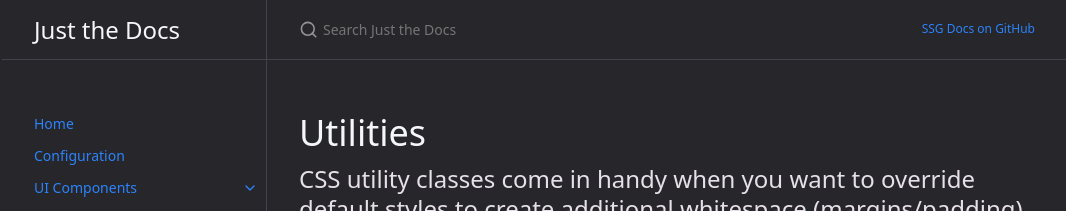
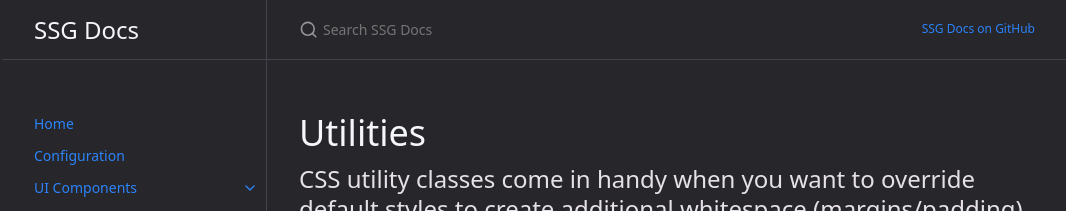
Before and after one commit to sadchikovsg/sadchikovsg.github.io, a Jekyll site: the page built from docs/utilities/utilities.md, in a window 1280 px wide. Shown: the top 211 px of the page, without its empty margins (105-1171 px from the left). Built offline with Jekyll 4.4.1, drawn with Linux system fonts in a browser that asks for light colours; cached includes are drawn as plain includes.

Commit message:
Update _config.yml

```diff
--- a/_config.yml
+++ b/_config.yml
@@ -13,7 +13,7 @@
 # you will see them accessed via {{ site.title }}, {{ site.github_repo }}, and so on.
 # You can create any custom variable you would like, and they will be accessible
 # in the templates via {{ site.myvariable }}.
-title: Just the Docs
+title: SSG Docs
 description: A Jekyll theme for documentation
 baseurl: "" # the subpath of your site, e.g. /blog
 url: "https://just-the-docs.com" # the base hostname & protocol for your site, e.g. http://example.com
```
